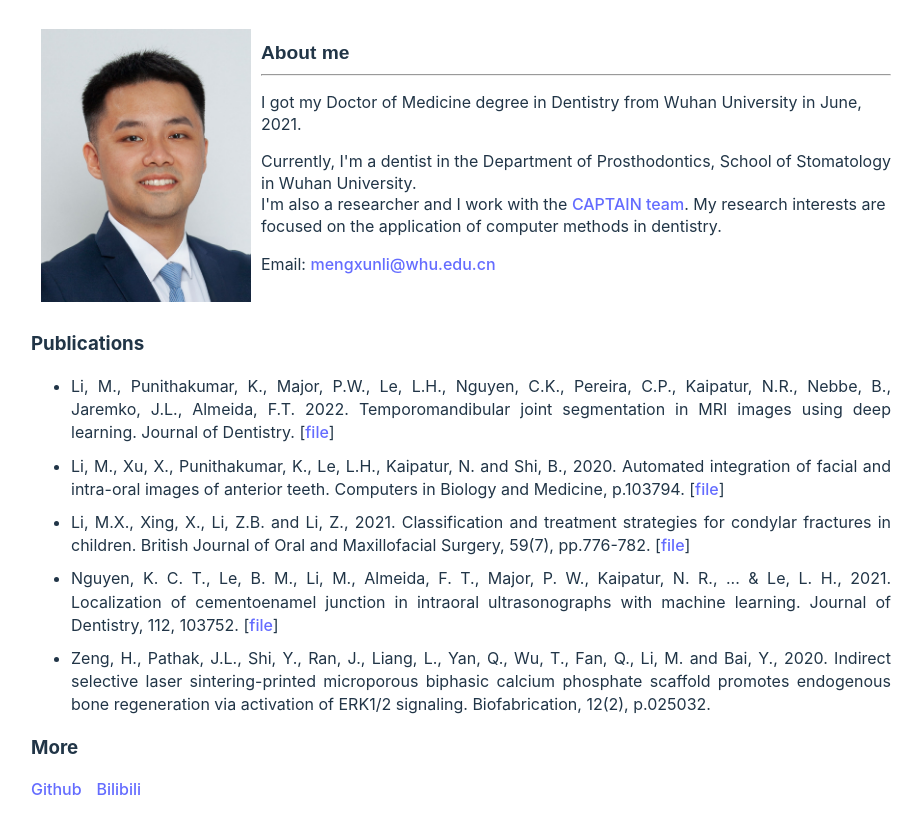
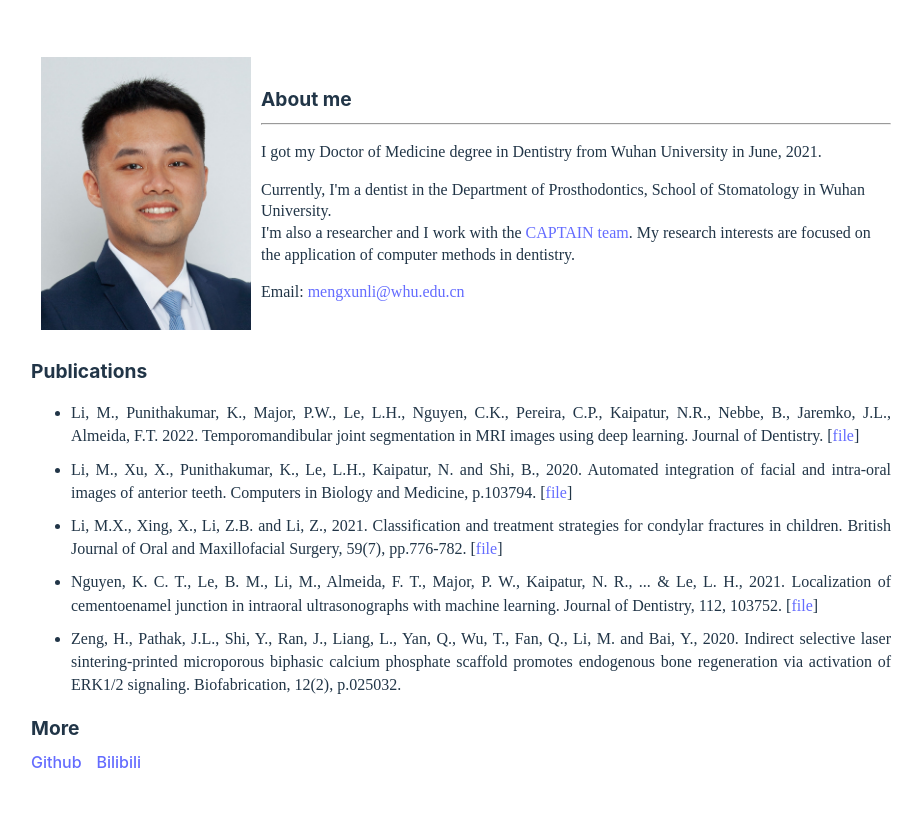
Before and after one commit to MenxLi/website, a Vue app: page / in a window 1280 px wide. Shown: the whole page, without its empty margins (179-1102 px from the left). Built offline with nearby package versions, Linux system fonts and the light colour scheme.

Commit message:
style: font

```diff
--- a/src/App.vue
+++ b/src/App.vue
@@ -11,6 +11,11 @@ import MoreSites from './components/MoreSites.vue'
 </template>
 
 <style>
+h3.subtitle{
+    font-family: Inter, system-ui, Avenir, Helvetica, Arial, sans-serif;
+    margin-bottom: 10px;
+    font-size: larger;
+}
 @keyframes slideIn {
     0% {
         visibility: hidden;
--- a/src/components/MoreSites.vue
+++ b/src/components/MoreSites.vue
@@ -25,7 +25,7 @@
 
 <template>
     <div class="other_site">
-        <h3>More</h3>
+        <h3 class="subtitle">More</h3>
         <div class="sites">
         </div>
     </div>
@@ -33,6 +33,7 @@
 
 <style scoped>
 div.sites{
+    font-family: Inter, system-ui, Avenir, Helvetica, Arial, sans-serif;
     width: 110px;
     display: flex;
     flex-direction: row;
--- a/src/components/Publications.vue
+++ b/src/components/Publications.vue
@@ -32,7 +32,7 @@
 
 <template>
     <div class="publications">
-            <h3>Publications</h3>
+            <h3 class="subtitle">Publications</h3>
             <ul>
                 <li v-for="pub in pubs">
                     {{ pub.content }} <label v-if="pub.url">[<a v-bind:href="pub.url">file</a>]</label>
--- a/src/components/ShortBio.vue
+++ b/src/components/ShortBio.vue
@@ -14,10 +14,10 @@
     <div class="short_intro">
         <img src="../assets/profile_photo.jpg" alt="" id="portrait">
         <div class="text">
-                <div id="full_name">
-                    <!-- Li, Mengxun -->
+                <!-- <div id="full_name">
                     About me
-                </div>
+                </div> -->
+                <h3 class="subtitle">About me</h3>
                 <hr>
 
                 <div class="gradIn">
--- a/src/style.css
+++ b/src/style.css
@@ -1,12 +1,12 @@
 :root {
-    /* font-family: 'Times New Roman', Times, serif; */
+  font-family: 'Times New Roman', Times, serif;
     /* color: #333; */
   max-width: 860px;
   margin: auto;
   padding: 10px;
-  font-family: Inter, system-ui, Avenir, Helvetica, Arial, sans-serif;
+  /* font-family: Inter, system-ui, Avenir, Helvetica, Arial, sans-serif; */
   line-height: 1.35;
-  font-weight: 400;
+  font-weight: 500;
 
   color-scheme: light dark;
   color: rgba(255, 255, 255, 0.87);
```
